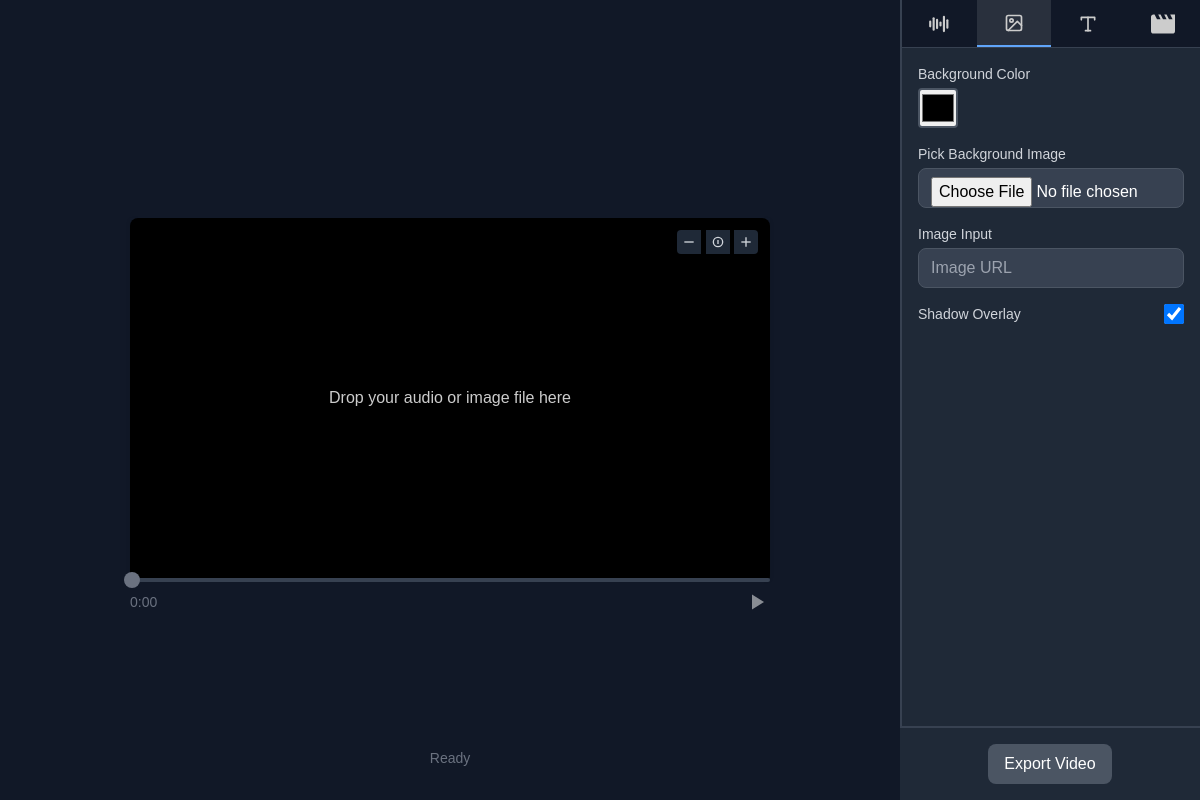
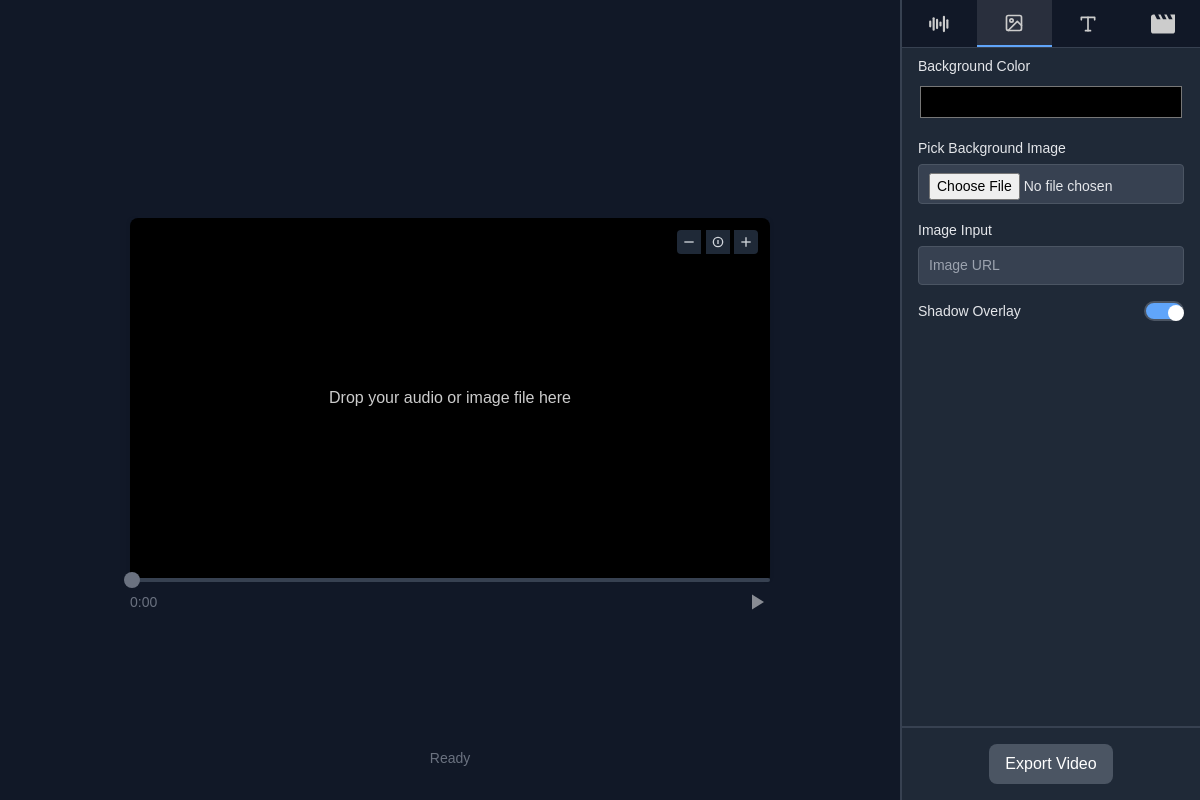
Before and after one commit to miikakuisma/music-to-video, an Electron app: page index.html in a window 1200 px wide. Both pictures are taken after a click on the button 1013 px from the left and 23 px from the top of the page. Drawn offline with Linux system fonts and the light colour scheme; no server answers.

Commit message:
things work!

```diff
--- a/src/components/sidebar/index.js
+++ b/src/components/sidebar/index.js
@@ -16,9 +16,10 @@ class Sidebar extends HTMLElement {
 
   render() {
     this.innerHTML = `
-      <div class="w-[300px] h-full flex z-99 p-0 flex-col justify-start items-center bg-gray-800 border-l-2 border-gray-700 overflow-hidden">
-        <!-- Tab Navigation -->
-        <div class="w-full h-12 flex justify-between items-center bg-gray-900 border-b border-gray-700">
+      <div class="sidebar-container w-[300px] h-full flex flex-col bg-gray-800 border-l-2 border-gray-700 overflow-hidden">
+        <!-- Fixed Tab Navigation -->
+        <header class="tab-bar-container">
+          <div class="tab-bar w-full h-12 flex justify-between items-center bg-gray-900 border-b border-gray-700">
             <button class="tab-button ${this.activeTab === 'waveform' ? 'active' : ''}" data-tab="waveform">
               <svg width="24" height="24" color="#ccc" viewBox="0 0 56 56" xmlns="http://www.w3.org/2000/svg"><title/><g fill="none" fill-rule="evenodd" id="finder-copy-2" stroke="none" stroke-width="1"><rect fill="currentColor" height="16" id="Rectangle" rx="2.5" width="5" x="5" y="20"/><rect fill="currentColor" height="32" id="Rectangle-Copy" rx="2.5" width="5" x="13" y="12"/><rect fill="currentColor" height="24" id="Rectangle-Copy-2" rx="2.5" width="5" x="21" y="16"/><rect fill="currentColor" height="12" id="Rectangle-Copy-3" rx="2.5" width="5" x="29" y="22"/><rect fill="currentColor" height="38" id="Rectangle-Copy-4" rx="2.5" width="5" x="37" y="9"/><rect fill="currentColor" height="22" id="Rectangle-Copy-5" rx="2.5" width="5" x="45" y="17"/></g></svg>
             </button>
@@ -40,9 +41,10 @@ class Sidebar extends HTMLElement {
               <svg width="24" height="24" color="#ccc" viewBox="0 0 20 16" xmlns="http://www.w3.org/2000/svg"><g fill="none" fill-rule="evenodd" stroke="none" stroke-width="1"><g fill="currentColor" transform="translate(-548.000000, -172.000000)"><g transform="translate(548.000000, 172.000000)"><path d="M16,0 L18,4 L15,4 L13,0 L11,0 L13,4 L10,4 L8,0 L6,0 L8,4 L5,4 L3,0 L2,0 C0.9,0 0,0.9 0,2 L0,14 C0,15.1 0.9,16 2,16 L18,16 C19.1,16 20,15.1 20,14 L20,0 L16,0 L16,0 Z" /></g></g></g></svg>
             </button>
           </div>
+        </header>
 
-        <!-- Tab Content -->
-        <div class="w-full h-[calc(100%-48px)] overflow-y-auto overflow-x-hidden p-4">
+        <!-- Scrollable Tab Content -->
+        <main class="tab-content-container w-full flex-grow overflow-y-auto overflow-x-hidden p-4">
           <div id="background-tab" class="tab-content ${this.activeTab === 'background' ? 'block' : 'hidden'}">
             <background-controls></background-controls>
           </div>
@@ -55,13 +57,14 @@ class Sidebar extends HTMLElement {
           <div id="video-tab" class="tab-content ${this.activeTab === 'video' ? 'block' : 'hidden'}">
             <video-controls></video-controls>
           </div>
-        </div>
-      </div>
+        </main>
 
-      <div class="fixed bottom-0 right-0 p-4 w-[300px] flex justify-center items-center bg-gray-800 border-t-2 border-gray-700">
+        <!-- Export Button - fixed at bottom -->
+        <footer class="export-button-container p-4 w-full flex justify-center items-center bg-gray-800 border-t-2 border-gray-700">
           <button id="renderBtn" disabled class="btn-primary">
             Export Video
           </button>
+        </footer>
       </div>
     `;
   }
--- a/src/components/sidebar/sidebar.css
+++ b/src/components/sidebar/sidebar.css
@@ -1,3 +1,53 @@
+/* Sidebar container */
+.sidebar-container {
+  position: relative;
+  z-index: 10;
+  isolation: isolate; /* Create a new stacking context */
+}
+
+/* Tab bar container */
+.tab-bar {
+  position: sticky;
+  top: 0;
+  z-index: 30; /* Higher z-index to stay above all content */
+  transform: translateZ(0); /* Force hardware acceleration */
+  will-change: transform; /* Optimize for animations */
+  backface-visibility: hidden; /* Prevent rendering issues */
+}
+
+/* Tab bar container wrapper */
+.tab-bar-container {
+  position: sticky;
+  top: 0;
+  z-index: 30;
+  background-color: #1f2937;
+  transform: translateZ(0); /* Hardware acceleration */
+  will-change: transform;
+}
+
+/* Tab content container */
+.tab-content-container {
+  position: relative;
+  background-color: #1f2937; /* Consistent background color */
+  z-index: 10;
+  padding-top: 8px;
+  overflow: hidden;
+  contain: content; /* Improve performance by containment */
+}
+
+/* Tab Content */
+.tab-content {
+  position: relative;
+  width: 100%;
+  opacity: 1;
+  z-index: 5;
+}
+
+.tab-content.hidden {
+  display: none;
+  opacity: 0;
+}
+
 /* Tab Button Styles */
 .tab-button {
   position: relative;
@@ -12,6 +62,10 @@
   cursor: pointer;
   transition: all 0.2s;
   outline: none;
+  z-index: 20; /* Increase z-index to ensure buttons stay visible */
+  transform: translateZ(0);
+  will-change: transform;
+  backface-visibility: hidden;
 }
 
 .tab-button:hover {
@@ -29,4 +83,152 @@
 .tab-icon {
   width: 20px;
   height: 20px;
+  pointer-events: none; /* Prevent events on SVG from causing issues */
 }
+
+/* Export button container */
+.export-button-container {
+  position: relative;
+  z-index: 20;
+  background-color: #1f2937;
+}
+
+/* Form Elements */
+.form-group {
+  margin-bottom: 16px;
+  position: relative;
+  z-index: 5;
+}
+
+.form-label {
+  display: block;
+  margin-bottom: 6px;
+  color: #e5e7eb;
+  font-size: 14px;
+  pointer-events: none; /* Prevent label from interfering with hover states */
+}
+
+.form-input {
+  width: 100%;
+  padding: 8px 10px;
+  background-color: #374151;
+  border: 1px solid #4b5563;
+  border-radius: 4px;
+  color: #e5e7eb;
+  font-size: 14px;
+  transition: border-color 0.2s;
+  position: relative;
+  z-index: 5;
+}
+
+.form-input:focus {
+  border-color: #60a5fa;
+  outline: none;
+  z-index: 6; /* Slightly higher z-index when focused */
+}
+
+.form-input:hover {
+  border-color: #6b7280;
+}
+
+/* Toggle Switch */
+.toggle-label {
+  font-size: 14px;
+  color: #e5e7eb;
+}
+
+.toggle-switch {
+  position: relative;
+  width: 40px;
+  height: 20px;
+  appearance: none;
+  background-color: #4b5563;
+  border-radius: 10px;
+  cursor: pointer;
+  transition: all 0.3s;
+  z-index: 5;
+}
+
+.toggle-switch:checked {
+  background-color: #60a5fa;
+}
+
+.toggle-switch:before {
+  content: '';
+  position: absolute;
+  width: 16px;
+  height: 16px;
+  border-radius: 50%;
+  top: 2px;
+  left: 2px;
+  background-color: white;
+  transition: all 0.3s;
+}
+
+.toggle-switch:checked:before {
+  transform: translateX(20px);
+}
+
+/* Color Input */
+.color-input {
+  width: 100%;
+  height: 36px;
+  background-color: transparent;
+  border: none;
+  cursor: pointer;
+  position: relative;
+  z-index: 5;
+}
+
+/* Prevent hover issues in form containers */
+input, select, textarea, button {
+  transform: translateZ(0); /* Force hardware acceleration */
+}
+
+/* Fix for background tab specific issues */
+#background-tab {
+  transform: translateZ(0); /* Force hardware acceleration */
+  position: relative;
+  z-index: 5;
+  background-color: #1f2937;
+}
+
+#background-tab input,
+#background-tab select,
+#background-tab button {
+  -webkit-backface-visibility: hidden; /* Fix rendering issues */
+  backface-visibility: hidden;
+}
+
+/* Container for thumbnail image */
+#imageThumbnailContainer {
+  background-color: #1f2937;
+  position: relative;
+  z-index: 5;
+}
+
+/* Fix for file input in background tab */
+#bgImageFile {
+  position: relative;
+  z-index: 5;
+}
+
+/* Fix for hover states */
+.tab-content input:hover,
+.tab-content select:hover {
+  position: relative;
+  z-index: 6;
+}
+
+/* Force hardware acceleration for all inputs to prevent blinking */
+input[type="text"],
+input[type="file"],
+input[type="color"],
+input[type="range"],
+select {
+  -webkit-transform: translateZ(0);
+  transform: translateZ(0);
+  -webkit-backface-visibility: hidden;
+  backface-visibility: hidden;
+  will-change: transform;
+}
--- a/src/renderer.js
+++ b/src/renderer.js
@@ -579,6 +579,7 @@ import('./components/audio-storage.js').then(module => {
     loadAudioFileWithoutMetadata(audioFile).then(() => {
       // Enable the export button when audio is restored
       document.getElementById('renderBtn').disabled = false;
+      document.querySelector('button[play]').disabled = false;
     });
   }
 }).catch(error => {
@@ -591,12 +592,14 @@ if (audioFile) {
   loadAudioFileWithoutMetadata(audioFile).then(() => {
     // Enable the export button when audio is restored
     document.getElementById('renderBtn').disabled = false;
+    document.querySelector('button[play]').disabled = false;
   }).catch(error => {
     console.error('Error loading audio file:', error);
   });
 
   // Enable the export button when audio is restored
   document.getElementById('renderBtn').disabled = false;
+  document.querySelector('button[play]').disabled = false;
 }
 
 async function loadAudioFileWithoutMetadata(file) {
```
Also changed, not shown: dist/styles.css. Lines whose indentation alone changed are shown as unchanged.
